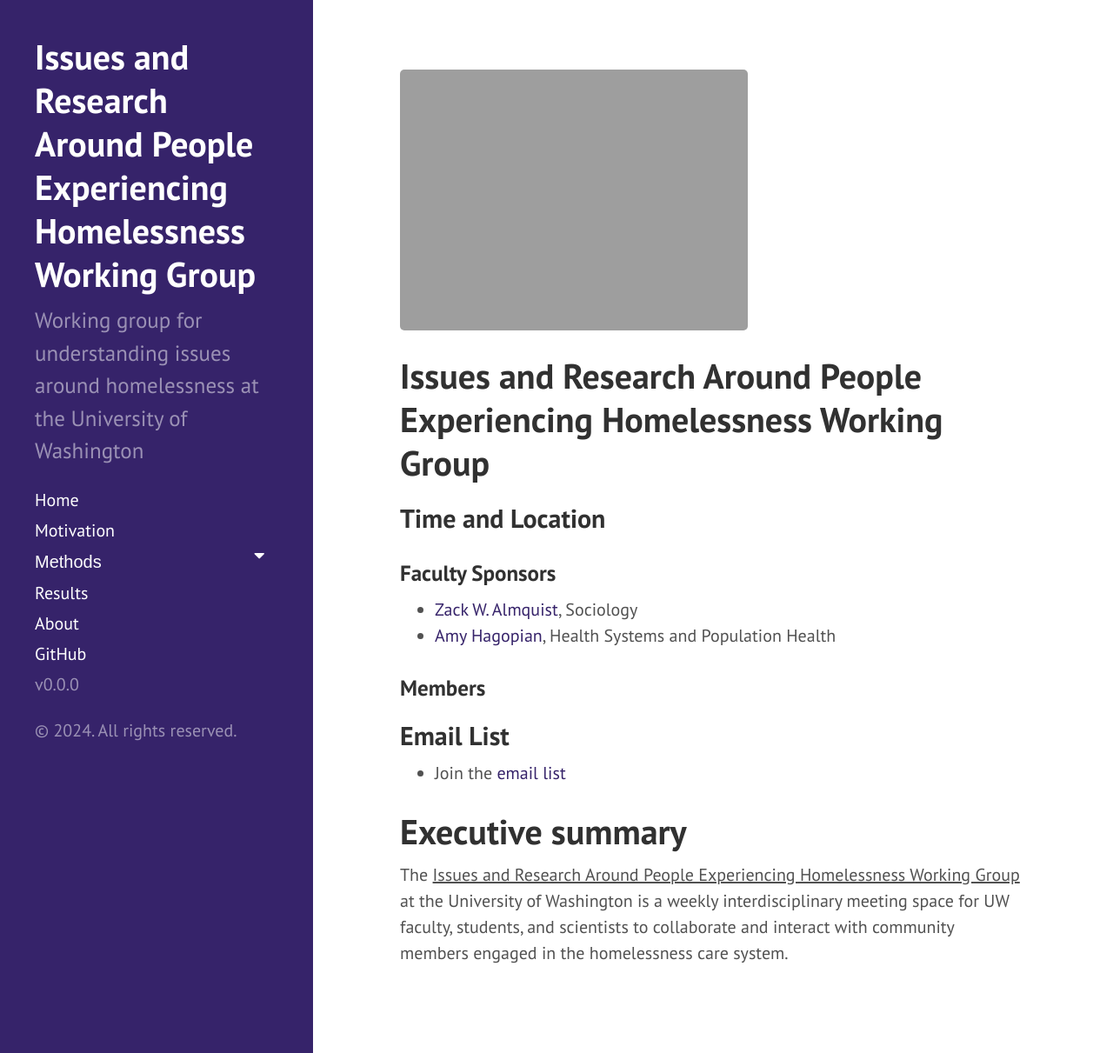
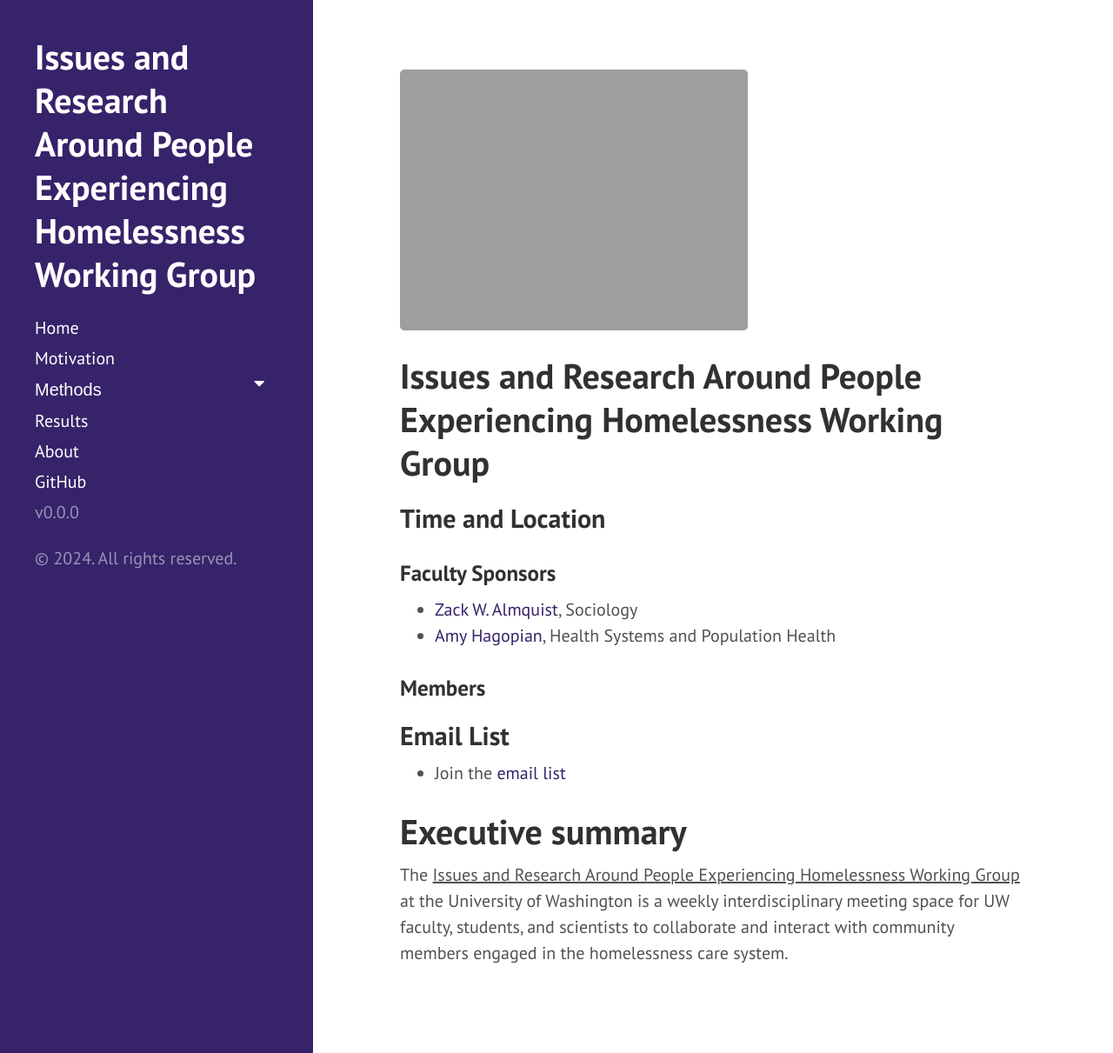
Before and after one commit to SSDALab/kcpehworkinggroup, a Jekyll site: the page built from index.md, in a window 1280 px wide and 1211 px high. Shown: the whole window at 87% size. Built offline with Jekyll 4.4.1, drawn with Linux system fonts in a browser that asks for light colours; the list of posts is cut into pages by our own code.

Commit message:
Update _config.yml

```diff
--- a/_config.yml
+++ b/_config.yml
@@ -7,7 +7,7 @@
 # Setup
 title:            Issues and Research Around People Experiencing Homelessness Working Group
 tagline:          ''
-description:      'Working group for understanding issues around homelessness at the University of Washington'
+description:      ''
 url:              "https://ssdalab.github.io/"
 baseurl:          "/kcpehworkinggroup"
 
```
